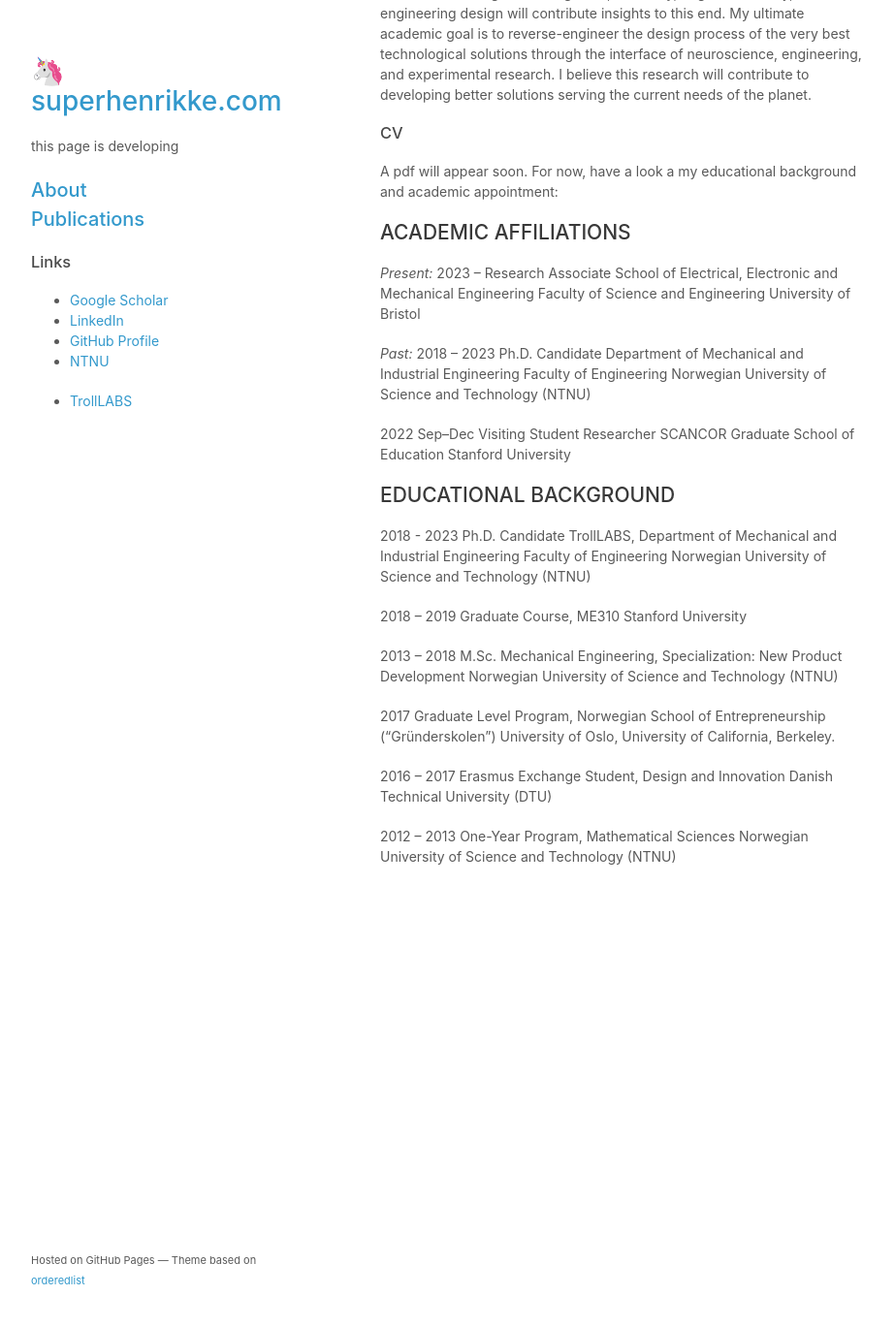
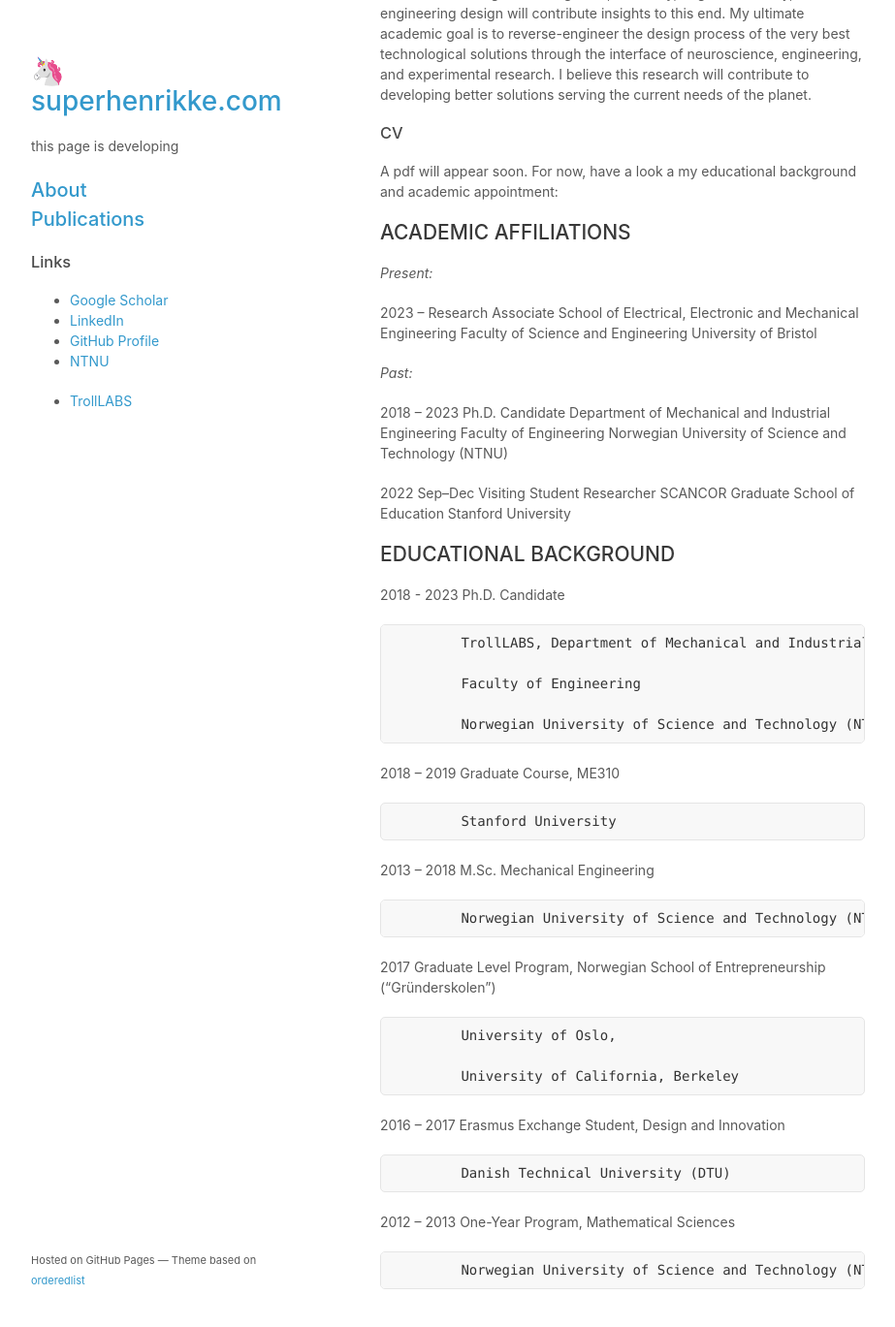
Before and after one commit to superhenrikke/superhenrikke.github.io, a Jekyll site: the page built from about.md, in a window 1280 px wide and 1400 px high, scrolled down 523 px. Shown: the top 1369 px of the window at 97% size, without its empty margins (178-1101 px from the left). Built offline with Jekyll 4.4.1, drawn with Linux system fonts in a browser that asks for light colours; our own code applies the rules of GitHub Pages for plain Markdown files; a script that is not in the unit is left out.

Commit message:
Update about.md

```diff
--- a/about.md
+++ b/about.md
@@ -13,13 +13,16 @@
 A pdf will appear soon. For now, have a look a my educational background and academic appointment:
 
 ## ACADEMIC AFFILIATIONS
+
 *Present:*
+
 2023 – 		Research Associate
 		School of Electrical, Electronic and Mechanical Engineering
 		Faculty of Science and Engineering
 		University of Bristol
 
 *Past:*
+
 2018 – 2023	Ph.D. Candidate
 		Department of Mechanical and Industrial Engineering
 		Faculty of Engineering
@@ -33,23 +36,35 @@
 
 
 ## EDUCATIONAL BACKGROUND
+
 2018 - 2023	Ph.D. Candidate
+
 		TrollLABS, Department of Mechanical and Industrial Engineering
+
 		Faculty of Engineering
+
 		Norwegian University of Science and Technology (NTNU)
 
+
 2018 – 2019	Graduate Course, ME310
+
 		Stanford University
 
-2013 – 2018	M.Sc. Mechanical Engineering, Specialization: New Product Development
+2013 – 2018	M.Sc. Mechanical Engineering
+
 		Norwegian University of Science and Technology (NTNU)
 
-2017		Graduate Level Program, 	Norwegian School of Entrepreneurship (“Gründerskolen”)
+2017		Graduate Level Program, Norwegian School of Entrepreneurship (“Gründerskolen”)
+
 		University of Oslo,
-		University of California, Berkeley.
+
+		University of California, Berkeley
+
 
 2016 – 2017	Erasmus Exchange Student, Design and Innovation
+
 		Danish Technical University (DTU)
 
 2012 – 2013	One-Year Program, Mathematical Sciences
+
 		Norwegian University of Science and Technology (NTNU)
```
